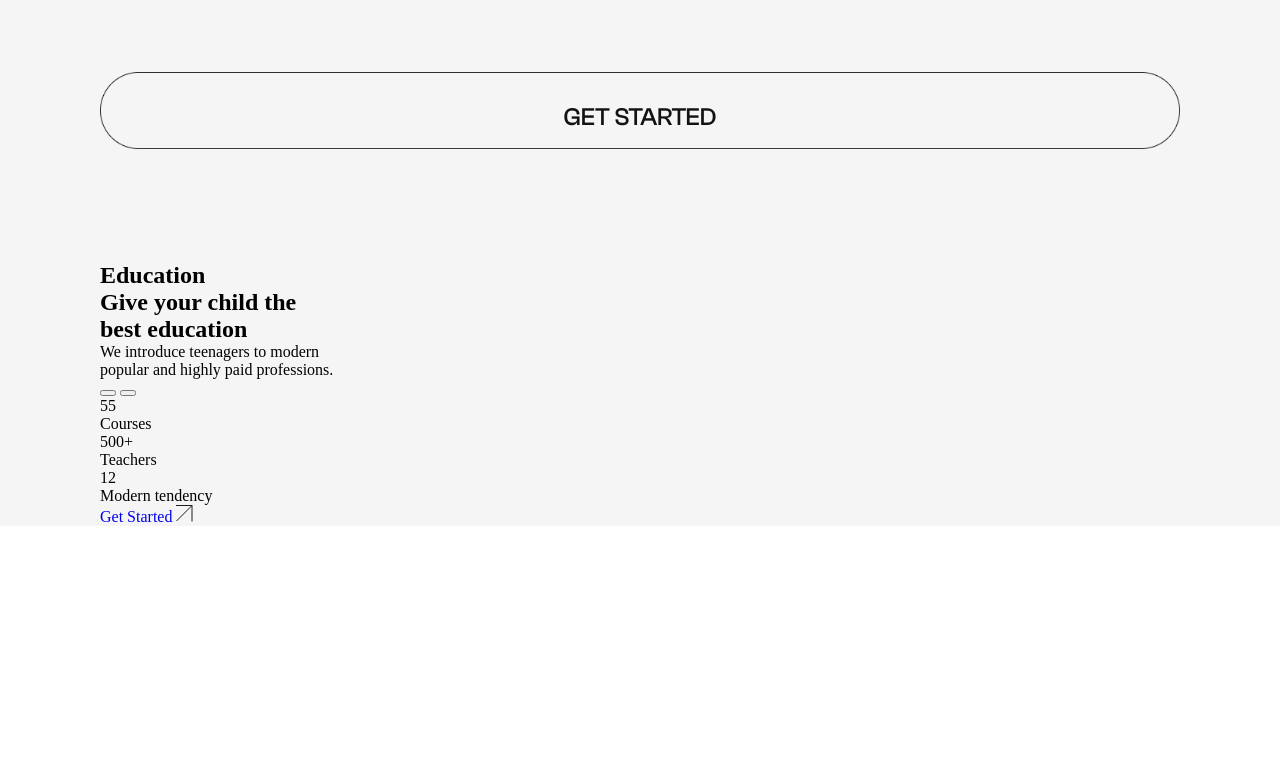
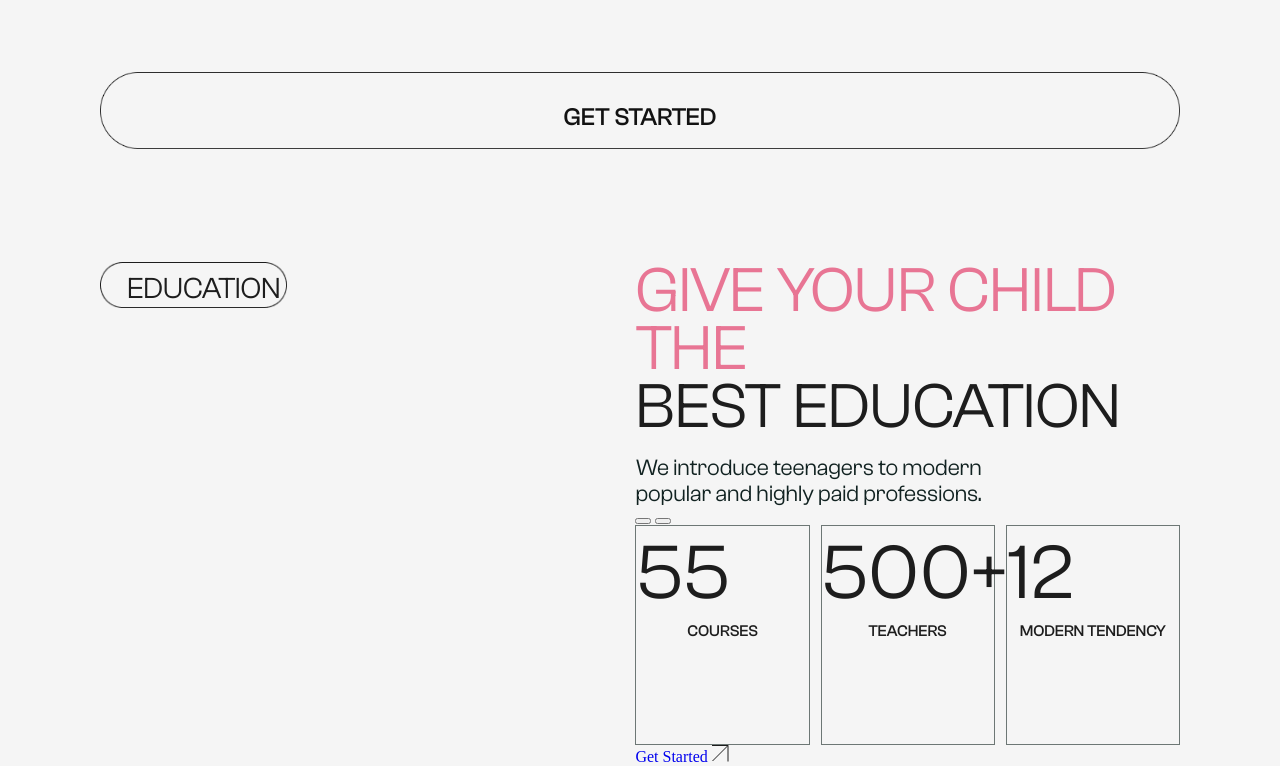
Before and after one commit to Dmitry0611/School, a plain HTML site: page index.html in a window 1280 px wide. Shown: the part 1516-2282 px from the top of the page. Before the commit the page ends 2042 px from the top, so only its background shows below. Drawn offline with Linux system fonts and the light colour scheme.

Commit message:
Работаю над блоком education

```diff
--- a/index.html
+++ b/index.html
@@ -76,7 +76,9 @@
                 </div>
                 <div class="education_right">
                     <div class="education_header">
-                        <h2>Give your child the <br>
+                        <h2>
+                            <span>Give your child the</span>
+                            <br>
                             best education
                         </h2>
                         <p>
--- /dev/null
+++ b/scss/_education.scss
@@ -0,0 +1,78 @@
+section {
+    .container {
+
+        .education_flex {
+            display: flex;
+
+            .education_left {
+                width: 58%;
+
+                h2 {
+                    width: 35%;
+                    height: 16%;
+                    font-family: 'Clash Grotesk';
+                    text-transform: uppercase;
+                    background-image: url('../css/images/education_border.png');
+                    background-size: 100%;
+                    background-repeat: no-repeat;
+                    background-position: top;
+                    @include padding(8px 27px);
+                    @include font($black-color2, 30px, 400);
+                }
+            }
+            .education_right {
+                width: 59%;
+
+                .education_header {
+
+                    h2 {
+                        font-family: 'Clash Grotesk';
+                        text-transform: uppercase;
+                        line-height: .9;
+                        @include padding(0 0 21px 0);
+                        @include font($black-color2, 64px, 400);
+                        span {
+                            font-family: 'Clash Grotesk';
+                            text-transform: uppercase;
+                            @include font($pink-color, 64px, 400);
+                        }
+                    }
+                    p {
+                        font-family: 'Clash Grotesk';
+                        line-height: 1.1;
+                        @include font($black-color3, 23px, 400);
+                    }
+                }
+                .education_slider {
+
+                    .buttons_slider {
+
+                        button {
+
+                        }
+                    }
+                }
+                .content_slider {
+                    display: flex;
+                    justify-content: space-between;
+                    .card_slider {
+                        width: 32%;
+                        height: 220px;
+                        border: solid 1px $gray-color;
+                        span {
+                            text-align: center;
+                            font-family: 'Clash Grotesk';
+                            @include font($black-color2, 78px, 400);
+                        }
+                        p {
+                            text-align: center;
+                            font-family: 'Clash Grotesk';
+                            text-transform: uppercase;
+                            @include font($black-color2, 16px, 600);
+                        }
+                    }
+                }
+            }
+        }
+    }
+}
--- a/scss/_settings.scss
+++ b/scss/_settings.scss
@@ -21,8 +21,9 @@ a {
 }
 .container {
     max-width: 1400px;
+    background-color: $white-color;
+    margin: 0 auto;
     @include padding (0 100px 0 100px);
-    margin: 0 auto;
 }
 .container_big {
     max-width: 1600px;
--- a/scss/_vars.scss
+++ b/scss/_vars.scss
@@ -1,7 +1,9 @@
 
 $black-color: #121212;
+$black-color2: #1D1D1D;
+$black-color3:#112221;
 $gray-color: #6D7775;
-$pink-color: #ffc0cb;
+$pink-color: #E87594;
 $blue-color: #3441b9;
 $milk-color:#F7F6F2;
 $white-color:#F5F5F5;
--- a/scss/style.scss
+++ b/scss/style.scss
@@ -4,3 +4,4 @@
 @import "_settings";
 @import "_header";
 @import "_school_children";
+@import "_education";
```
Also changed, not shown: css/images/education_border.png (added), css/style.css, 2 other files.
